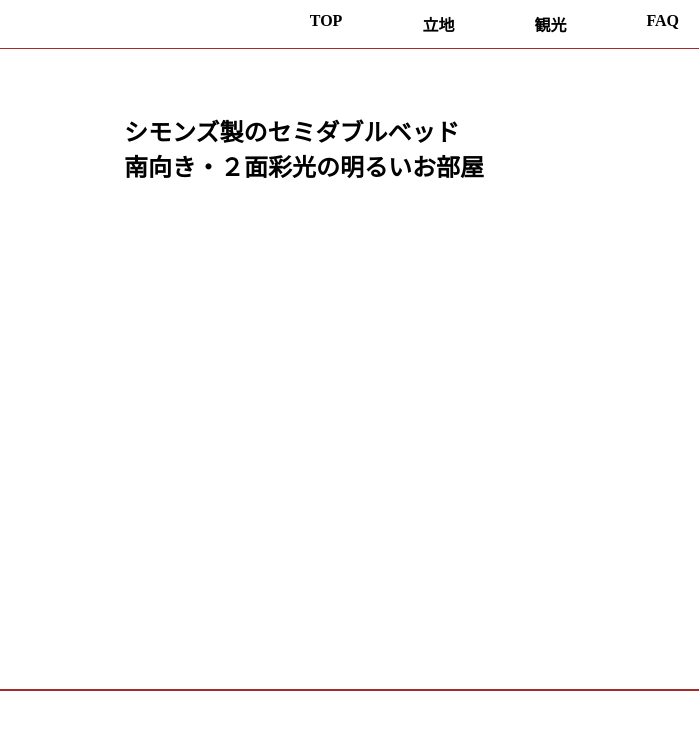
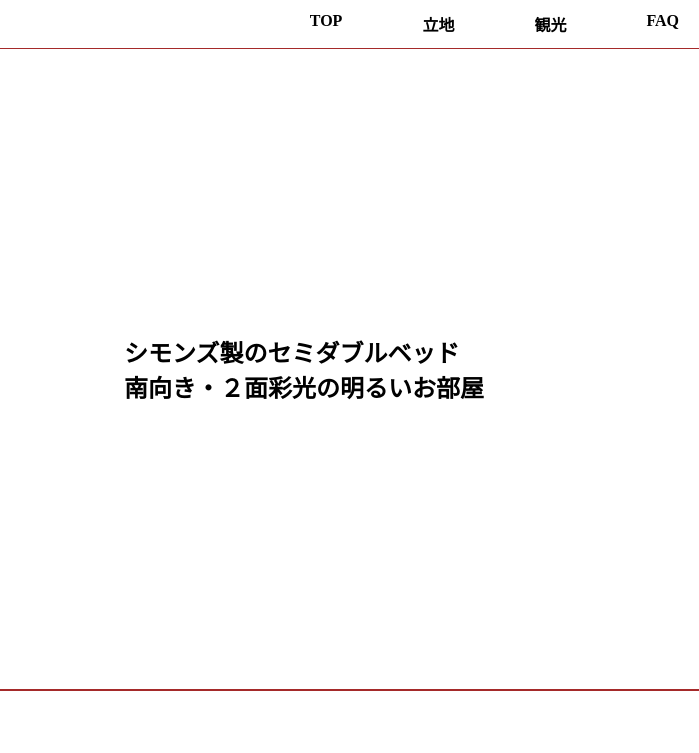
Before and after one commit to rytruworks/BnB_SEVEN, a plain HTML site: page room.html in a window 1280 px wide. Shown: the top 753 px of the page, 581-1280 px from the left. Drawn offline with Linux system fonts and the light colour scheme; a web font is replaced by a local one.

Commit message:
room.htmlのclass名の誤記を修正

```diff
--- a/room.html
+++ b/room.html
@@ -38,7 +38,7 @@
     <section>
         <div id="room">
             <div id="pic" class="room"></div>
-            <div id="pic" class="explane次">
+            <div id="pic" class="explane">
                 <h1>シモンズ製のセミダブルベッド</h1>
                 <h1>南向き・２面彩光の明るいお部屋</h1>
             </div>
```
